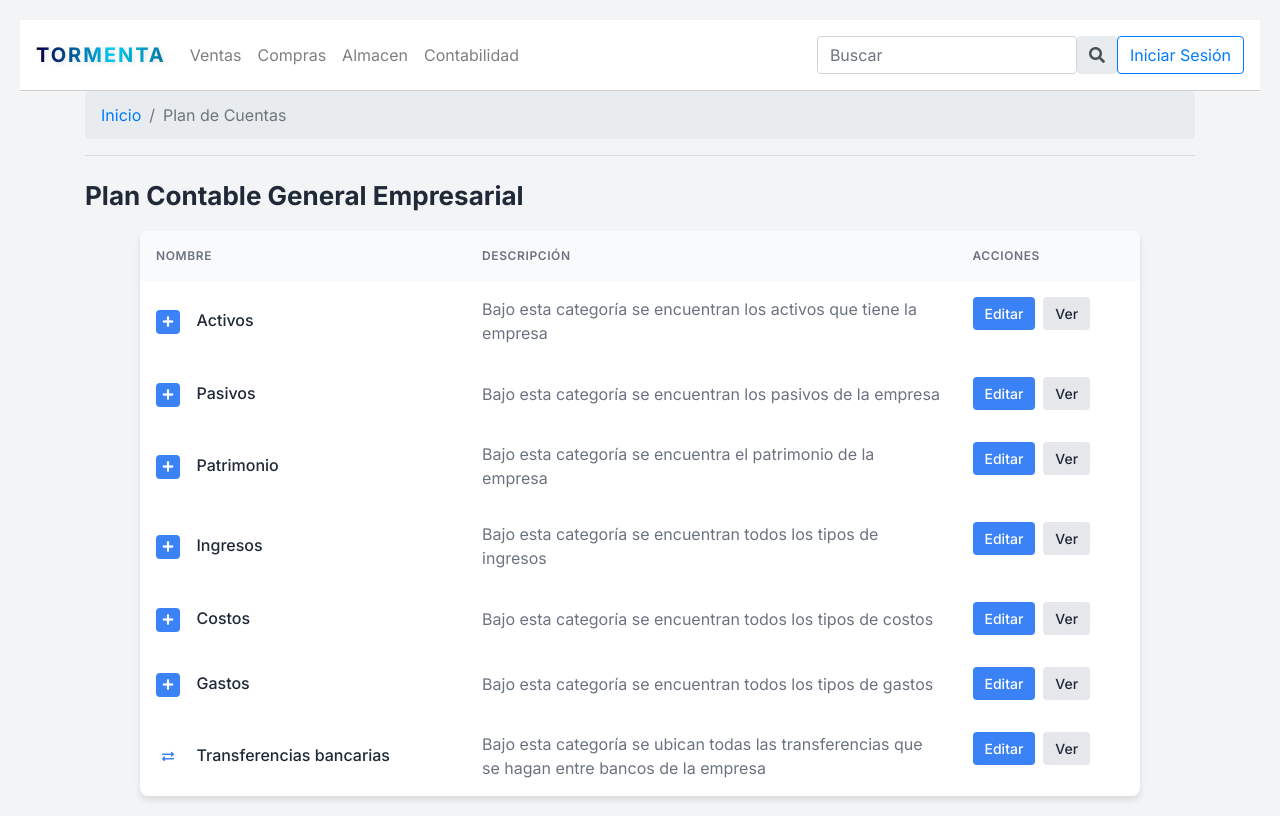
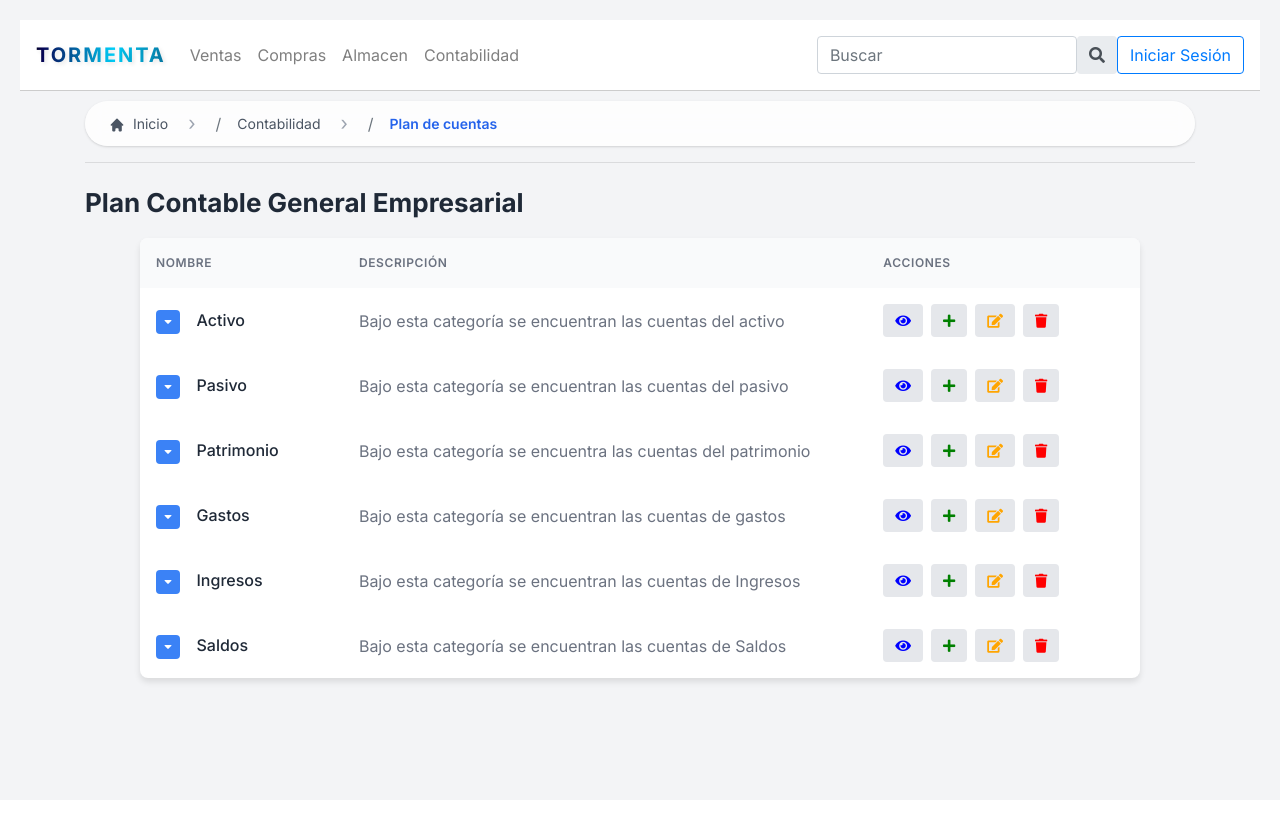
Before and after one commit to ryushade/CONTABILIDAD_PROYECTO, a Flask app: page /contable/cuentas in a window 1280 px wide. After the commit the page ends 688 px from the top, so only its background shows below. Run offline with Flask 3, Linux system fonts and the light colour scheme; some libraries are stand-ins or nearby versions.

Commit message:
Hice el breadcrumb reutilizable.

```diff
--- a/app/static/css/styles.css
+++ b/app/static/css/styles.css
@@ -144,3 +144,62 @@
 
 
 /* Y así sucesivamente */
+
+.eye i {
+    color: blue;
+}
+
+.plus i {
+    color: green;
+}
+
+.edit i {
+    color: orange;
+}
+
+.trash i {
+    color: red;
+}
+
+
+.breadcrumb {
+    display: flex;
+    align-items: center;
+    padding: 0.5rem 1rem;
+    background-color: rgba(255, 255, 255, 0.8);
+    backdrop-filter: blur(10px);
+    border-radius: 9999px;
+    box-shadow: 0 1px 3px 0 rgba(0, 0, 0, 0.1), 0 1px 2px 0 rgba(0, 0, 0, 0.06);
+}
+.breadcrumb-item {
+    display: flex;
+    align-items: center;
+}
+.breadcrumb-item:not(:last-child)::after {
+    content: '›';
+    margin: 0 0.75rem;
+    color: #9ca3af;
+    font-size: 1.2em;
+}
+.breadcrumb-link {
+    color: #4b5563;
+    text-decoration: none;
+    padding: 0.25rem 0.5rem;
+    border-radius: 0.25rem;
+    transition: all 0.3s ease;
+    font-size: 0.875rem;
+}
+.breadcrumb-link:hover {
+    color: #2563eb;
+    background-color: rgba(37, 99, 235, 0.1);
+}
+.breadcrumb-item:last-child .breadcrumb-link {
+    color: #2563eb;
+    font-weight: 600;
+    pointer-events: none;
+}
+.breadcrumb-icon {
+    width: 16px;
+    height: 16px;
+    margin-right: 0.25rem;
+}
--- /dev/null
+++ b/app/templates/breadcrumb.html
@@ -0,0 +1,24 @@
+
+{% macro breadcrumb(items) %}
+<nav aria-label="Breadcrumb" style="margin-top: 10px;">
+    <ol class="breadcrumb">
+        {% for item in items %}
+            <li class="breadcrumb-item">
+                {% if item.url %}
+                    <a href="{{ item.url }}" class="breadcrumb-link">
+                        {% if item.icon %}
+                            <svg class="breadcrumb-icon" fill="currentColor" viewBox="0 0 20 20"
+                                 xmlns="http://www.w3.org/2000/svg">
+                                <path d="{{ item.icon }}"></path>
+                            </svg>
+                        {% endif %}
+                        {{ item.label }}
+                    </a>
+                {% else %}
+                    <span class="breadcrumb-link">{{ item.label }}</span>
+                {% endif %}
+            </li>
+        {% endfor %}
+    </ol>
+</nav>
+{% endmacro %}
--- a/app/templates/contable/cuentas/cuentas.html
+++ b/app/templates/contable/cuentas/cuentas.html
@@ -1,6 +1,8 @@
 {% extends 'base.html' %}
 
 {% block title %}Tormenta{% endblock %}
+
+{% from 'breadcrumb.html' import breadcrumb %}
 
 {% block content %}
 
@@ -141,13 +143,11 @@
     }
 </style>
 <!-- Breadcrumb (Migas de Pan) -->
-<div class="pcge">
-    <nav aria-label="breadcrumb" class="mb-2">
-        <ol class="breadcrumb">
-            <li class="breadcrumb-item"><a href="/inicio">Inicio</a></li>
-            <li class="breadcrumb-item active" aria-current="page">Plan de Cuentas</li>
-        </ol>
-    </nav>
+{{ breadcrumb([
+    {'label': 'Inicio', 'url': url_for('transaccional.index'), 'icon': 'M10.707 2.293a1 1 0 00-1.414 0l-7 7a1 1 0 001.414 1.414L4 10.414V17a1 1 0 001 1h2a1 1 0 001-1v-2a1 1 0 011-1h2a1 1 0 011 1v2a1 1 0 001 1h2a1 1 0 001-1v-6.586l.293.293a1 1 0 001.414-1.414l-7-7z'},
+    {'label': 'Contabilidad', 'url': url_for('transaccional.index')},
+    {'label': 'Plan de cuentas'}
+]) }}
 
 <hr class="mb-4" />
 <h1 class="font-weight-bold display-8 text-left" style="font-size: 26px;">Plan Contable General Empresarial</h1>
@@ -165,82 +165,83 @@
         <tbody>
             <tr>
                 <td>
-                        <span class="icon"><i class="fas fa-plus"></i></span>
-                        <span class="account-name">Activos</span>
+                    <span class="icon"><i class="fas fa-caret-down"></i></span>
+                    <span class="account-name">Activo</span>
                 </td>
-                    <td class="description">Bajo esta categoría se encuentran los activos que tiene la empresa</td>
+                <td class="description">Bajo esta categoría se encuentran las cuentas del activo</td>
                 <td class="actions">
-                        <span class="action-button primary">Editar</span>
-                        <span class="action-button secondary">Ver</span>
+                    <span class="action-button secondary eye"><i class="fas fa-eye"></i></span>
+                    <span class="action-button secondary plus"><i class="fas fa-plus"></i></span>
+                    <span class="action-button secondary edit"><i class="fas fa-edit"></i></span>
+                    <span class="action-button secondary trash"><i class="fas fa-trash"></i></span>
                 </td>
             </tr>
             <tr>
                 <td>
-                        <span class="icon"><i class="fas fa-plus"></i></span>
-                        <span class="account-name">Pasivos</span>
+                    <span class="icon"><i class="fas fa-caret-down"></i></span>
+                    <span class="account-name">Pasivo</span>
                 </td>
-                    <td class="description">Bajo esta categoría se encuentran los pasivos de la empresa</td>
+                <td class="description">Bajo esta categoría se encuentran las cuentas del pasivo</td>
                 <td class="actions">
-                        <span class="action-button primary">Editar</span>
-                        <span class="action-button secondary">Ver</span>
+                    <span class="action-button secondary eye"><i class="fas fa-eye"></i></span>
+                    <span class="action-button secondary plus"><i class="fas fa-plus"></i></span>
+                    <span class="action-button secondary edit"><i class="fas fa-edit"></i></span>
+                    <span class="action-button secondary trash"><i class="fas fa-trash"></i></span>
                 </td>
             </tr>
             <tr>
                 <td>
-                        <span class="icon"><i class="fas fa-plus"></i></span>
+                    <span class="icon"><i class="fas fa-caret-down"></i></span>
                     <span class="account-name">Patrimonio</span>
                 </td>
-                    <td class="description">Bajo esta categoría se encuentra el patrimonio de la empresa</td>
+                <td class="description">Bajo esta categoría se encuentra las cuentas del patrimonio</td>
                 <td class="actions">
-                        <span class="action-button primary">Editar</span>
-                        <span class="action-button secondary">Ver</span>
+                    <span class="action-button secondary eye"><i class="fas fa-eye"></i></span>
+                    <span class="action-button secondary plus"><i class="fas fa-plus"></i></span>
+                    <span class="action-button secondary edit"><i class="fas fa-edit"></i></span>
+                    <span class="action-button secondary trash"><i class="fas fa-trash"></i></span>
                 </td>
             </tr>
             <tr>
                 <td>
-                        <span class="icon"><i class="fas fa-plus"></i></span>
-                        <span class="account-name">Ingresos</span>
+                    <span class="icon"><i class="fas fa-caret-down"></i></span>
+                    <span class="account-name">Gastos</span>
                 </td>
-                    <td class="description">Bajo esta categoría se encuentran todos los tipos de ingresos</td>
+                <td class="description">Bajo esta categoría se encuentran las cuentas de gastos</td>
                 <td class="actions">
-                        <span class="action-button primary">Editar</span>
-                        <span class="action-button secondary">Ver</span>
+                    <span class="action-button secondary eye"><i class="fas fa-eye"></i></span>
+                    <span class="action-button secondary plus"><i class="fas fa-plus"></i></span>
+                    <span class="action-button secondary edit"><i class="fas fa-edit"></i></span>
+                    <span class="action-button secondary trash"><i class="fas fa-trash"></i></span>
                 </td>
             </tr>
             <tr>
                 <td>
-                        <span class="icon"><i class="fas fa-plus"></i></span>
-                        <span class="account-name">Costos</span>
+                    <span class="icon"><i class="fas fa-caret-down"></i></span>
+                    <span class="account-name">Ingresos</span>
                 </td>
-                    <td class="description">Bajo esta categoría se encuentran todos los tipos de costos</td>
+                <td class="description">Bajo esta categoría se encuentran las cuentas de Ingresos</td>
                 <td class="actions">
-                        <span class="action-button primary">Editar</span>
-                        <span class="action-button secondary">Ver</span>
+                    <span class="action-button secondary eye"><i class="fas fa-eye"></i></span>
+                    <span class="action-button secondary plus"><i class="fas fa-plus"></i></span>
+                    <span class="action-button secondary edit"><i class="fas fa-edit"></i></span>
+                    <span class="action-button secondary trash"><i class="fas fa-trash"></i></span>
                 </td>
             </tr>
             <tr>
                 <td>
-                        <span class="icon"><i class="fas fa-plus"></i></span>
-                        <span class="account-name">Gastos</span>
+                    <span class="icon"><i class="fas fa-caret-down"></i></span>
+                    <span class="account-name">Saldos</span>
                 </td>
-                    <td class="description">Bajo esta categoría se encuentran todos los tipos de gastos</td>
+                <td class="description">Bajo esta categoría se encuentran las cuentas de Saldos</td>
                 <td class="actions">
-                        <span class="action-button primary">Editar</span>
-                        <span class="action-button secondary">Ver</span>
+                    <span class="action-button secondary eye"><i class="fas fa-eye"></i></span>
+                    <span class="action-button secondary plus"><i class="fas fa-plus"></i></span>
+                    <span class="action-button secondary edit"><i class="fas fa-edit"></i></span>
+                    <span class="action-button secondary trash"><i class="fas fa-trash"></i></span>
                 </td>
             </tr>
-                <tr>
-                    <td>
-                        <span class="icon icon-secondary"><i class="fas fa-exchange-alt"></i></span>
-                        <span class="account-name">Transferencias bancarias</span>
-                    </td>
-                    <td class="description">Bajo esta categoría se ubican todas las transferencias que se hagan entre
-                        bancos de la empresa</td>
-                    <td class="actions">
-                        <span class="action-button primary">Editar</span>
-                        <span class="action-button secondary">Ver</span>
-                    </td>
-                </tr>
+
         </tbody>
     </table>
 </div>
```
Lines whose indentation alone changed are shown as unchanged.
